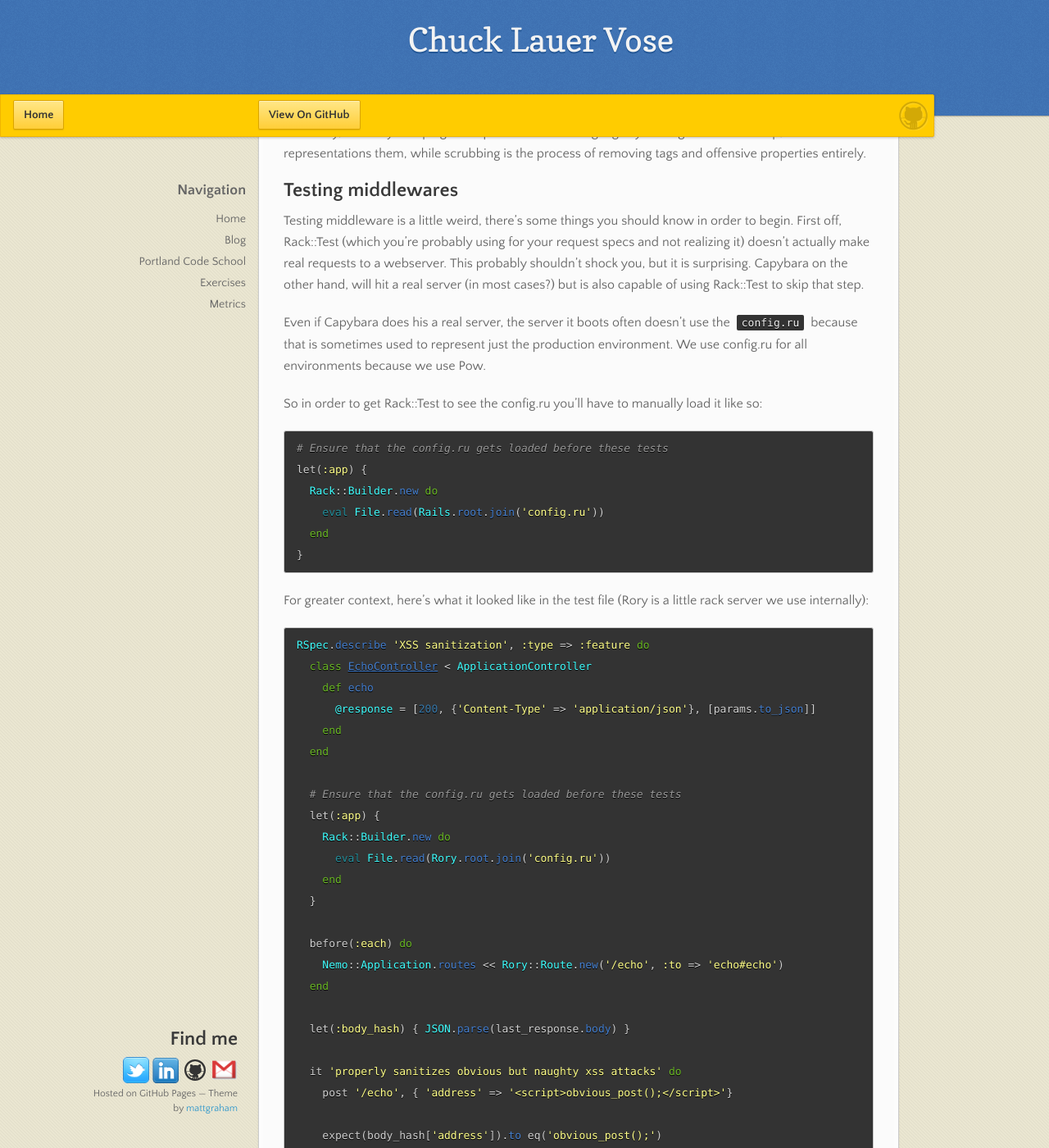
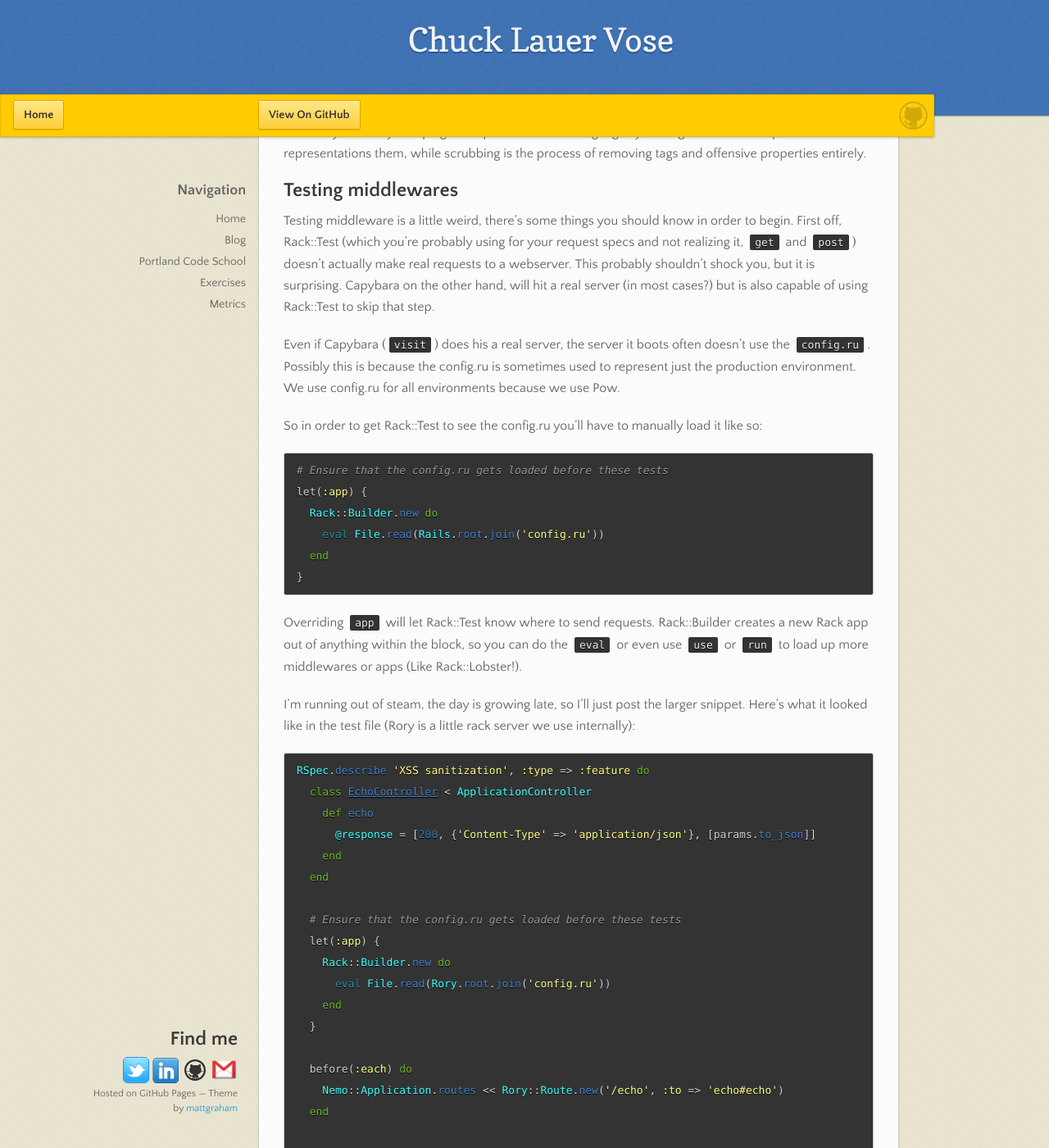
Before and after one commit to vosechu/vosechu.github.io, a Jekyll site: the page built from _posts/2015-01-06-testing-rack-middleware-in-request-specs.md, in a window 1280 px wide and 1400 px high, scrolled down 488 px. Shown: the whole window at 82% size. Built offline with Jekyll 4.4.1, drawn with Linux system fonts in a browser that asks for light colours; nearby versions of some CDN libraries.

Commit message:
Update 2015-01-06-testing-rack-middleware-in-request-specs.md

```diff
--- a/_posts/2015-01-06-testing-rack-middleware-in-request-specs.md
+++ b/_posts/2015-01-06-testing-rack-middleware-in-request-specs.md
@@ -15,9 +15,9 @@ For clarity, we'll say escaping is the process of neutering tags by turning them
 
 ## Testing middlewares
 
-Testing middleware is a little weird, there's some things you should know in order to begin. First off, Rack::Test (which you're probably using for your request specs and not realizing it) doesn't actually make real requests to a webserver. This probably shouldn't shock you, but it is surprising. Capybara on the other hand, will hit a real server (in most cases?) but is also capable of using Rack::Test to skip that step.
+Testing middleware is a little weird, there's some things you should know in order to begin. First off, Rack::Test (which you're probably using for your request specs and not realizing it, `get` and `post`) doesn't actually make real requests to a webserver. This probably shouldn't shock you, but it is surprising. Capybara on the other hand, will hit a real server (in most cases?) but is also capable of using Rack::Test to skip that step.
 
-Even if Capybara does his a real server, the server it boots often doesn't use the `config.ru` because that is sometimes used to represent just the production environment. We use config.ru for all environments because we use Pow.
+Even if Capybara (`visit`) does his a real server, the server it boots often doesn't use the `config.ru`. Possibly this is because the config.ru is sometimes used to represent just the production environment. We use config.ru for all environments because we use Pow.
 
 So in order to get Rack::Test to see the config.ru you'll have to manually load it like so:
 
@@ -30,7 +30,9 @@ let(:app) {
 }
 {% endhighlight %}
 
-For greater context, here's what it looked like in the test file (Rory is a little rack server we use internally):
+Overriding `app` will let Rack::Test know where to send requests. Rack::Builder creates a new Rack app out of anything within the block, so you can do the `eval` or even use `use` or `run` to load up more middlewares or apps (Like Rack::Lobster!).
+
+I'm running out of steam, the day is growing late, so I'll just post the larger snippet. Here's what it looked like in the test file (Rory is a little rack server we use internally):
 
 {% highlight ruby %}
 RSpec.describe 'XSS sanitization', :type => :feature do
```
